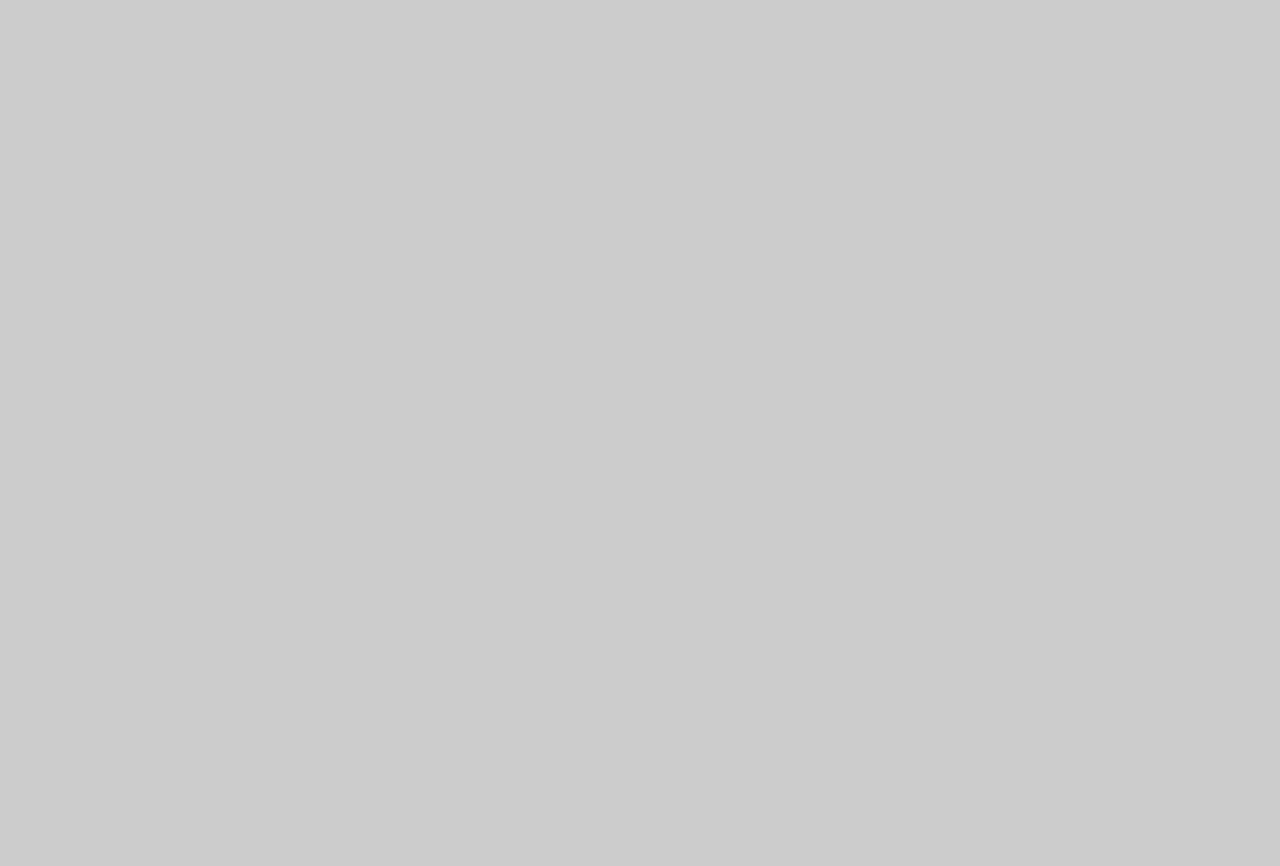
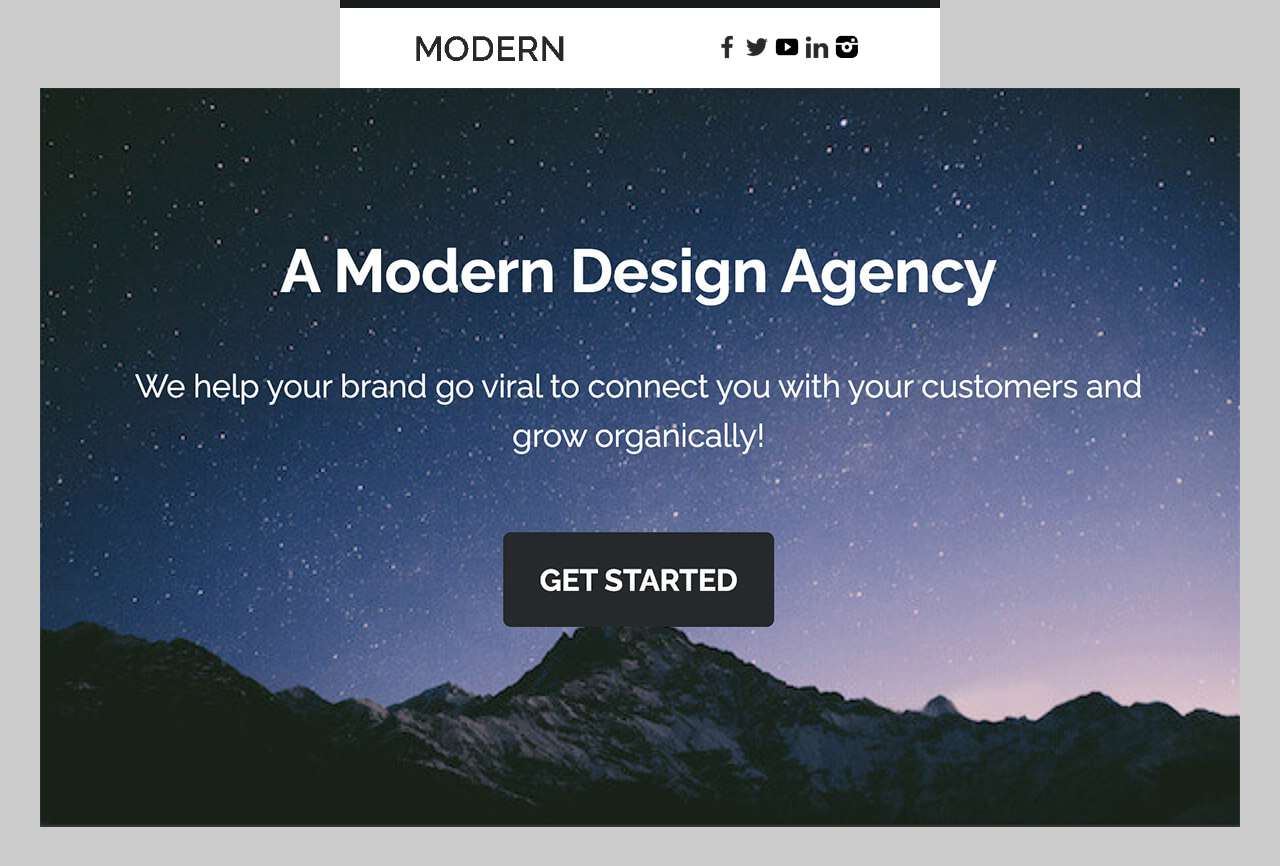
Before and after one commit to adam9417/ModernHTMLEmail, a plain HTML site: page index.html in a window 1280 px wide. Before the commit the page ends 800 px from the top, so only its background shows below. Drawn offline with Linux system fonts and the light colour scheme.

Commit message:
Logo section complete

```diff
--- a/index.html
+++ b/index.html
@@ -34,6 +34,19 @@
         font-family: sans-serif;
         color: #171a1b;
       }
+
+      .two-columns {
+        text-align: center;
+        font-size: 0;
+      }
+
+      .two-columns .column {
+        width: 100%;
+        max-width: 300px;
+        display: inline-block;
+        vertical-align: top;
+        text-align: center;
+      }
     </style>
   </head>
   <body>
@@ -41,12 +54,52 @@
       <table class="main" width="100%">
         <!-- TOP BORDER -->
         <tr>
-          <td></td>
+          <td height="8" style="background-color: #171a1b;"></td>
         </tr>
 
         <!-- LOGO SECTION -->
+        <tr>
+          <td style="padding: 14px 0 4px;">
+
+            <table width="100%">
+              <tr>
+                <td class="two-columns">
+
+                  <table class="column">
+                    <tr>
+                      <td style="padding: 0 62px 10px">
+                        <a href="#"><img src="img/modern.jpg" alt="Modern Logo" width="180" title="Modern Logo" ></a>
+                      </td>
+                    </tr>
+                  </table>
+                  <table class="column">
+                    <tr>
+                      <td style="padding: 10px 72px;">
+                        <a href="#"><img src="img/black-facebook.png" alt="" width="30"></a>
+                        <a href="#"><img src="img/black-twitter.png" alt="" width="30"></a>
+                        <a href="#"><img src="img/black-youtube.png" alt="" width="30"></a>
+                        <a href="#"><img src="img/black-linkedin.png" alt="" width="30"></a>
+                        <a href="#"><img src="img/black-instagram.png" alt="" width="30"></a>
+                      </td>
+                    </tr>
+                  </table>
+
+                </td>
+              </tr>
+
+            </table>
+          </td>
+        </tr>
 
         <!-- BANNER IMAGE -->
+
+        <table>
+          <tr>
+            <td>
+              <a href="#"><img src="img/banner.jpg" alt=""></a>
+            </td>
+          </tr>
+        </table>
 
         <!-- THREE COLUMN SECTION -->
 
```
